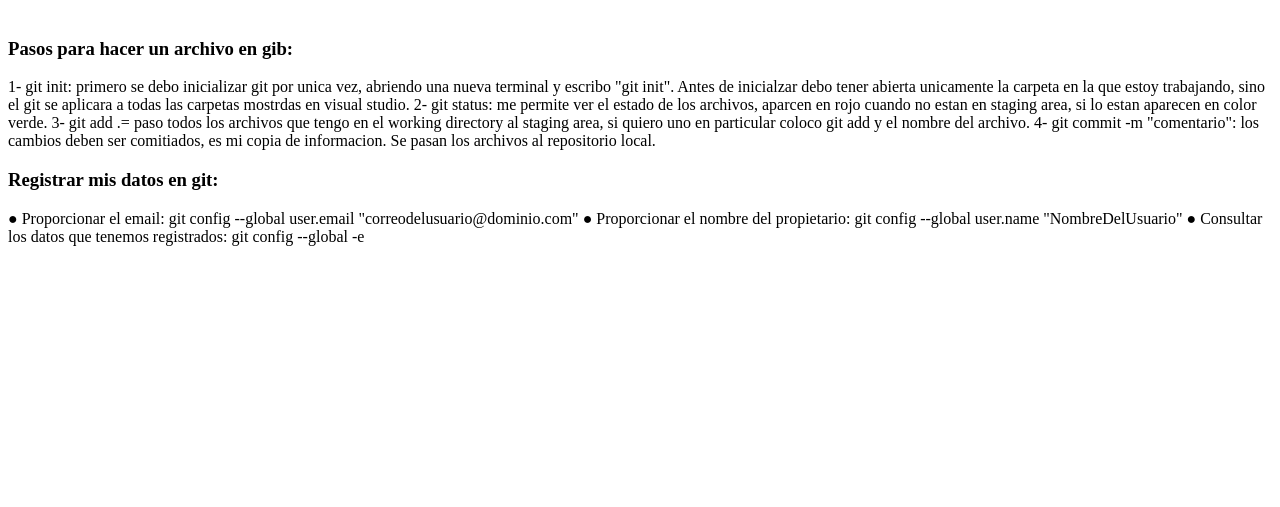
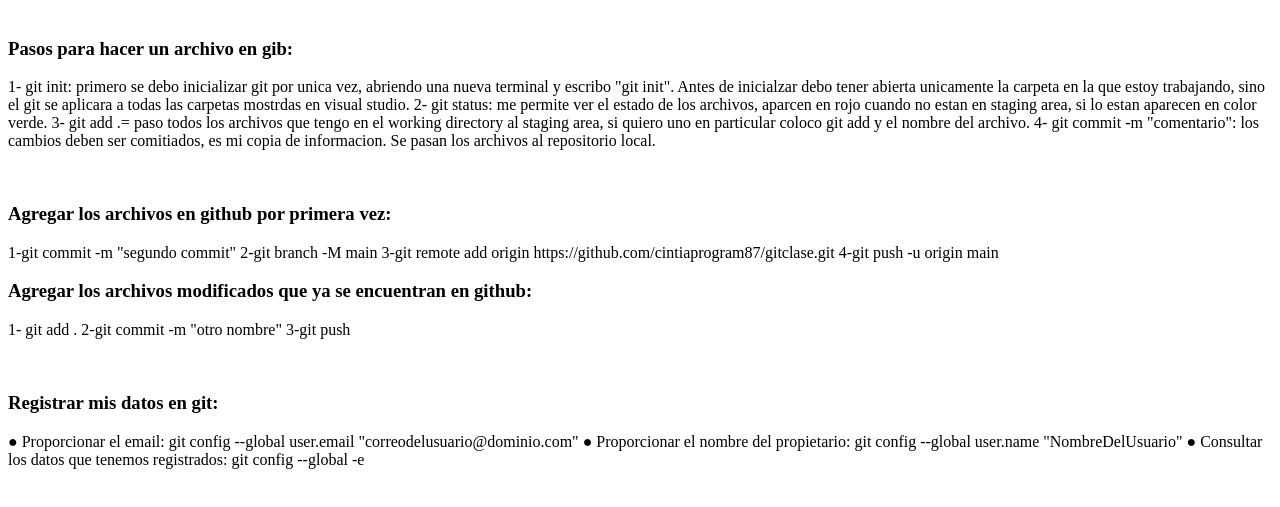
Before and after one commit to cintiaprogram87/gitclase, a plain HTML site: page index.html in a window 1280 px wide. Shown: the part 79-586 px from the top of the page. Drawn offline with Linux system fonts and the light colour scheme.

Commit message:
tercer commit

```diff
--- a/index.html
+++ b/index.html
@@ -18,10 +18,21 @@
 
         4- git commit -m "comentario": los cambios deben ser comitiados, es mi copia de informacion. Se pasan los archivos al repositorio local.
     </p>
+    <br>
 
+    <h3>Agregar los archivos en github por primera vez:</h3>
+    <p>1-git commit -m "segundo commit"
+        2-git branch -M main
+        3-git remote add origin https://github.com/cintiaprogram87/gitclase.git
+        4-git push -u origin main </p>
+    <h3>Agregar los archivos modificados que ya se encuentran en github:</h3>
+    <p>1- git add .
+       2-git commit -m "otro nombre"
+       3-git push</p>
+    <br>
 
-        <h3>Registrar mis datos en git:</h3>
-        <p>
+    <h3>Registrar mis datos en git:</h3>
+    <p>
         ● Proporcionar el email:
         git config --global user.email "correodelusuario@dominio.com"
         ● Proporcionar el nombre del propietario:
```
